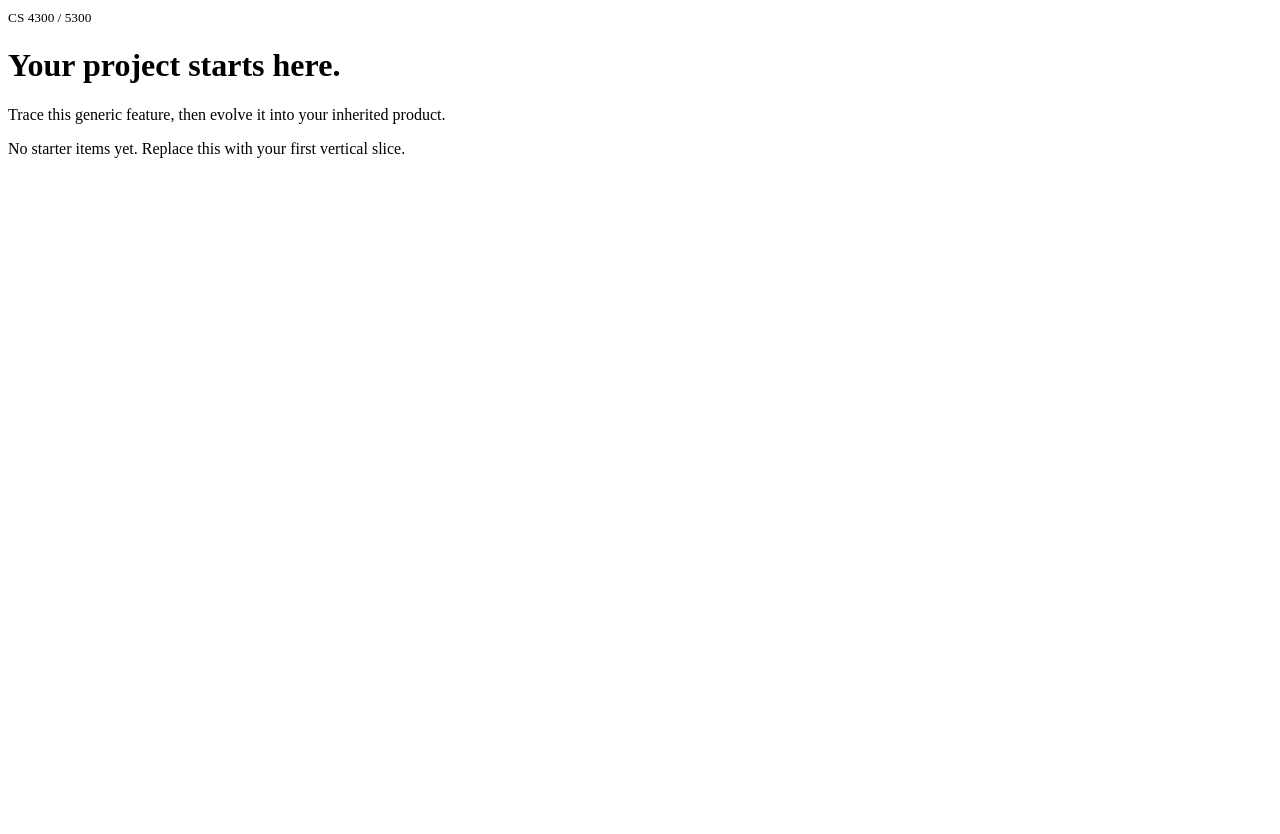
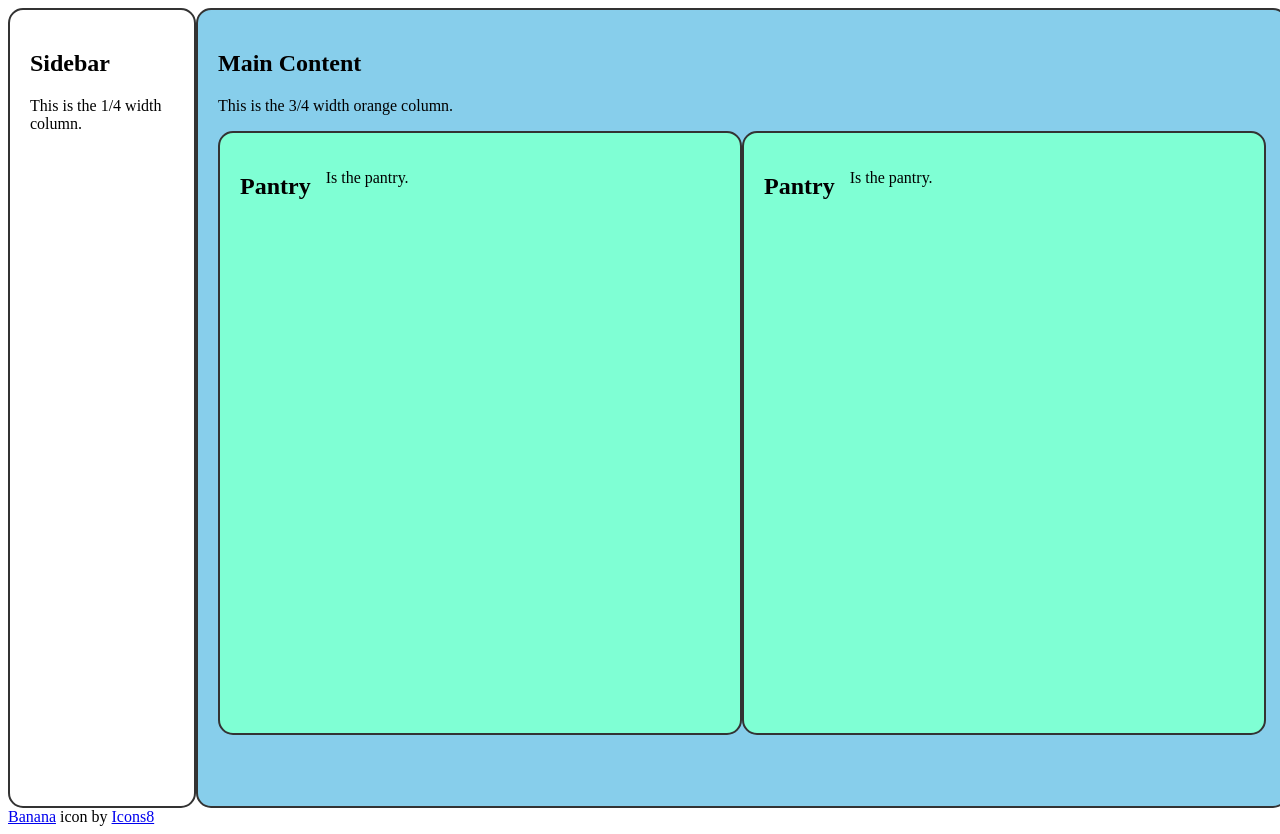
Before and after one commit to UCCS-CS4300-5300/group5-fall2026, a Django app: page / in a window 1280 px wide. Before the commit the page ends 158 px from the top, so only its background shows below. Run offline with Django 5.2, Linux system fonts and the light colour scheme; data that the repository does not hold is empty.

Commit message:
Main View: Inital Layout. working through css changes.

```diff
--- a/project/core/templates/core/home.html
+++ b/project/core/templates/core/home.html
@@ -1 +1,92 @@
-<!doctype html><html><head><meta charset="utf-8"><title>Project Starter</title></head><body><small>CS 4300 / 5300</small><h1>Your project starts here.</h1><p>Trace this generic feature, then evolve it into your inherited product.</p>{% for item in items %}<h2>{{ item.title }}</h2><p>{{ item.description }}</p>{% empty %}<p>No starter items yet. Replace this with your first vertical slice.</p>{% endfor %}</body></html>
+<!--
+{% load static %}
+
+{% block extra_css %}
+<link rel="icon" type="image/x-icon" href="{% static 'images/favicon.ico' %}">
+<link rel="stylesheet" href="{% static 'css/style.css' %}">
+{% endblock %}
+-->
+
+<!DOCTYPE html>
+<html lang="en">
+<head>
+    <meta charset="UTF-8">
+    <title>Django Split Window</title>
+    <style>
+        /* Ensures the container fills the entire viewport height */
+        .split-container {
+            display: flex;
+            height: 100vh;
+            width: 100vw;
+            margin: 0;
+            padding: 0;
+        }
+
+        /* 1/4 Column (25% width) */
+        .left-column {
+            flex: 1;
+            background-color: #ffffff; /* White background */
+            padding: 20px;
+            border: 2px solid #333;
+            border-radius: 15px; /* Curves all 4 corners equally */
+        }
+
+        /* 3/4 Column (75% width) painted orange */
+        .right-column {
+            flex: 3;
+            background-color: skyblue; /* Orange background */
+            padding: 20px;
+            border: 2px solid #333;
+            border-radius: 15px; /* Curves all 4 corners equally */
+        }
+
+        .pantry-box {
+            display: flex;           /* Defines this div as a flexbox container */
+            gap: 15px;               /* Adds empty space between items inside this div */
+            padding: 20px;           /* Adds empty space (buffer) around the inner items */
+            background-color: aquamarine;
+            border: 2px solid #333;
+            border-radius: 15px; /* Curves all 4 corners equally */
+            height: 70vh;
+            width: 60vh;
+        }
+
+        .flex-container {
+            display: flex; /* Aligns children in a row by default */
+        }
+
+
+    </style>
+
+</head>
+<body>
+
+    <div class="split-container">
+        <!-- 1/4 Column -->
+        <div class="left-column">
+            <h2>Sidebar</h2>
+            <p>This is the 1/4 width column.</p>
+        </div>
+
+        <!-- 3/4 Column (Orange) -->
+        <div class="right-column">
+            <h2>Main Content</h2>
+            <p>This is the 3/4 width orange column.</p>
+
+            <div class="flex-container">
+
+                <div class="pantry-box">
+                    <h2>Pantry</h2>
+                    <p>Is the pantry.</p>
+                </div>
+                <div class="pantry-box">
+                    <h2>Pantry</h2>
+                    <p>Is the pantry.</p>
+                </div>
+            </div>
+        </div>
+    </div>
+
+</body>
+<a target="_blank" href="https://icons8.com/icon/lPoyByxq65W4/banana">Banana</a> icon by <a target="_blank" href="https://icons8.com">Icons8</a>
+</html>
```
Also changed, not shown: project/config/settings.py (+13 -1 lines), project/core/static/css/style.css (added), project/core/static/icons8-banana-cloud-16.png (added), project/core/static/icons8-banana-cloud-32.png (added), project/core/static/icons8-banana-cloud-96.png (added), project/core/static/images/favicon.ico (added).
